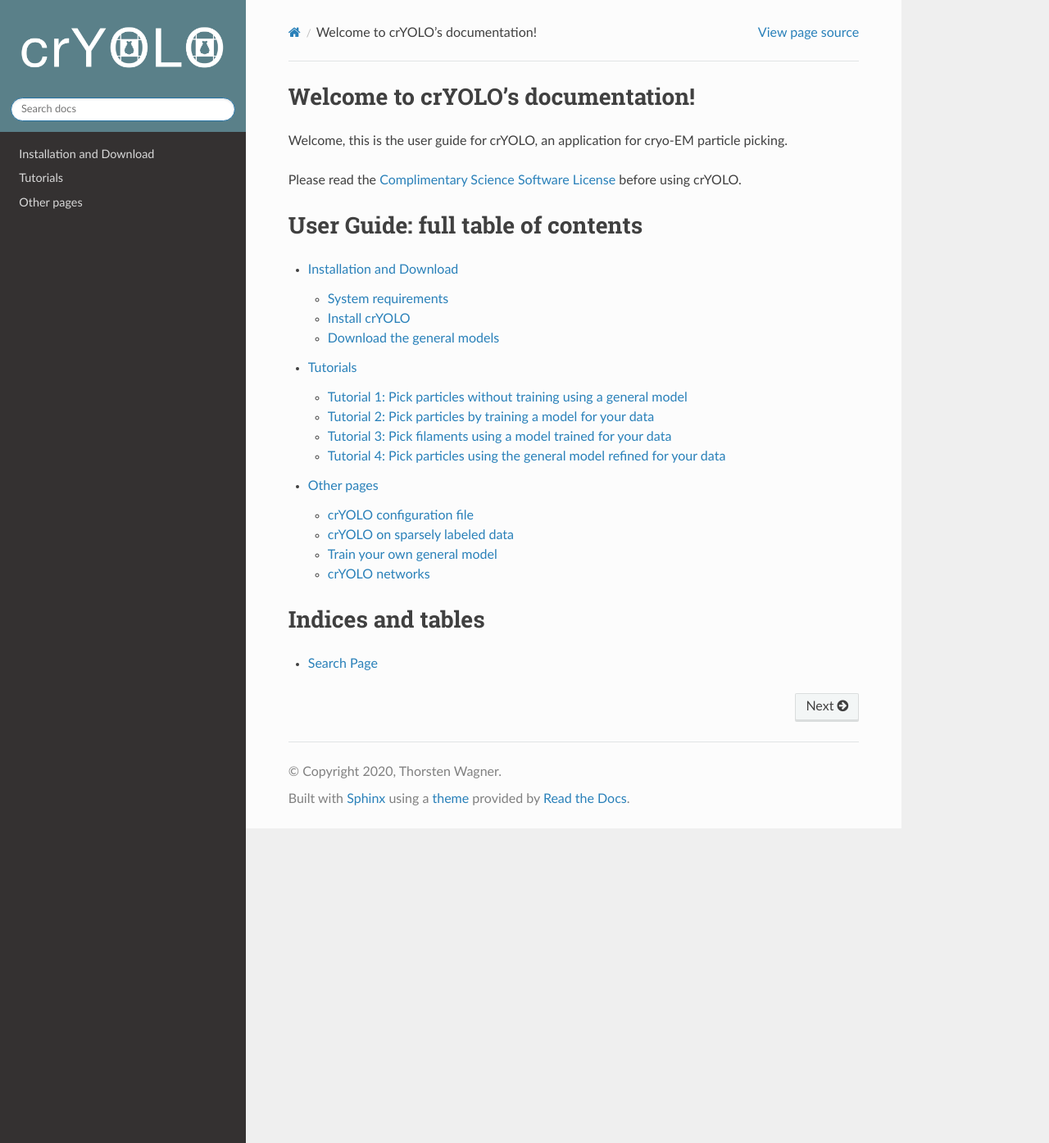
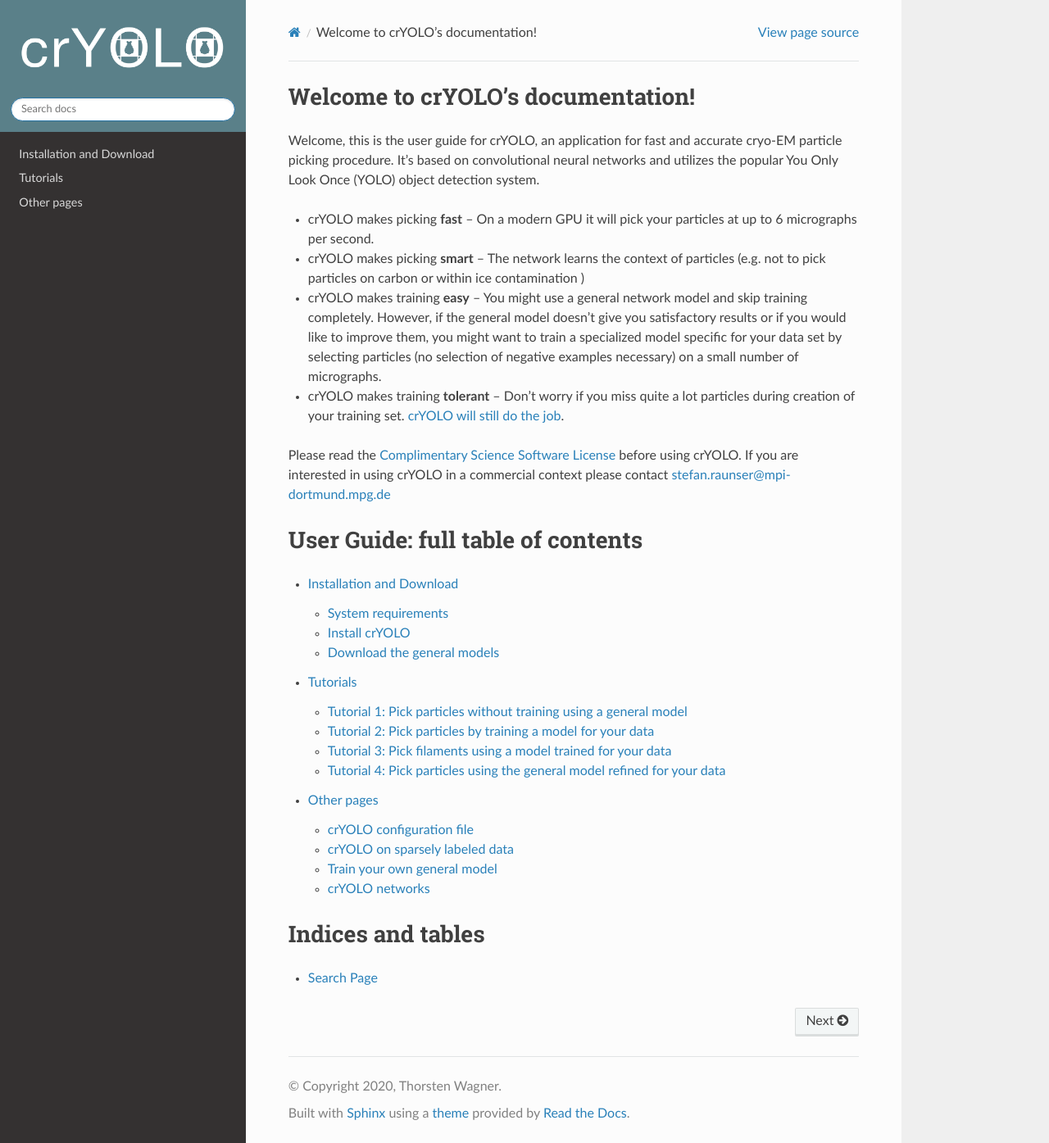
Before and after one commit to MPI-Dortmund/cryolo, a Sphinx documentation site: the page built from source/index.rst, in a window 1280 px wide and 1395 px high. Shown: the whole window at 82% size. Built offline with Sphinx 7.4.7 and the Read the Docs theme 2.0.0, drawn with Linux system fonts in a browser that asks for light colours.

Commit message:
change labels and add some content

```diff
--- a/source/index.rst
+++ b/source/index.rst
@@ -6,9 +6,17 @@
 Welcome to crYOLO's documentation!
 ==================================
 
-Welcome, this is the user guide for crYOLO, an application for cryo-EM particle picking.
+Welcome, this is the user guide for crYOLO, an application for fast and accurate cryo-EM particle picking procedure.
+It's based on convolutional neural networks and utilizes the popular You Only Look Once (YOLO) object detection system.
 
-Please read the :doc:`Complimentary Science Software License </license>` before using crYOLO.
+* crYOLO makes picking **fast** – On a modern GPU it will pick your particles at up to 6 micrographs per second.
+* crYOLO makes picking **smart** – The network learns the context of particles (e.g. not to pick particles on carbon or within ice contamination )
+* crYOLO makes training **easy** – You might use a general network model and skip training completely. However, if the general model doesn't give you satisfactory results or if you would like to improve them, you might want to train a specialized model specific for your data set by selecting particles (no selection of negative examples necessary) on a small number of micrographs.
+* crYOLO makes training **tolerant** – Don't worry if you miss quite a lot particles during creation of your training set. :ref:`crYOLO will still do the job <sparse-picking-label>`.
+
+Please read the :doc:`Complimentary Science Software License </license>` before using crYOLO. If you are interested in using crYOLO in a commercial context please contact stefan.raunser@mpi-dortmund.mpg.de
+
+
 
 User Guide: full table of contents
 ==================================
--- a/source/other/cryolo_configuration_file.rst
+++ b/source/other/cryolo_configuration_file.rst
@@ -1,4 +1,3 @@
-.. _config-file-label:
 crYOLO configuration file
 ^^^^^^^^^^^^^^^^^^^^^^^^^
 The config file is organized in the sections model, training and validation. This is how a typical
--- a/source/other/other.rst
+++ b/source/other/other.rst
@@ -1,8 +1,10 @@
 Other pages
 ===========
 
+.. _config-file-label:
 .. include:: cryolo_configuration_file.rst
 
+.. _sparse-picking-label:
 .. include:: sparse.rst
 
 .. include:: train_general_model.rst
--- a/source/other/sparse.rst
+++ b/source/other/sparse.rst
@@ -1,4 +1,3 @@
-.. _sparse-picking-label:
 crYOLO on sparsely labeled data
 ^^^^^^^^^^^^^^^^^^^^^^^^^^^^^^^^^^^^^
 
--- a/source/tutorials/training.rst
+++ b/source/tutorials/training.rst
@@ -29,7 +29,7 @@
 
 The final model will be written to disk as specified in saved_weights_name in your configuration file.
 
-Now press the :guillabel:`Start` button to start the training.
+Now press the :guilabel:`Start` button to start the training.
 
 .. hint::
 
```
